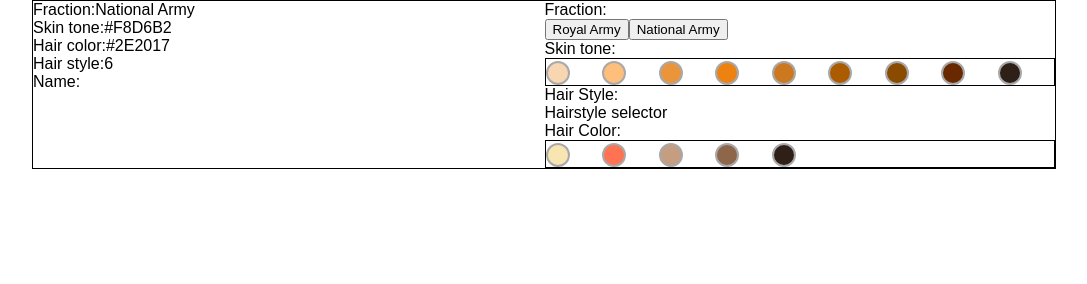
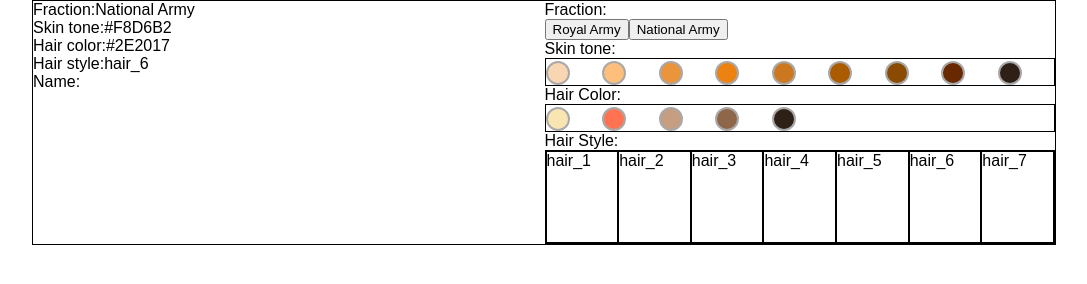
Before and after one commit to angrycola/OH-HCREATOR, a React app: page / in a window 1280 px wide. Shown: the whole page, without its empty margins (96-1183 px from the left). Built offline with nearby package versions, Linux system fonts and the light colour scheme.

Commit message:
HairStyle

```diff
--- a/src/actions/index.js
+++ b/src/actions/index.js
@@ -1,15 +1,16 @@
 import C from '../constants';
-import { fractions, skinTones, hairColors } from '../assets/data';
+import { fractions, skinTones, hairColors, hairStyles } from '../assets/data';
 
 
 const randomised = ({
 	fraction: fractions[Math.floor(Math.random() * 2)][1],
 	skinTone: skinTones[Math.floor(Math.random() * 9)][1],
-	hairStyle: Math.floor(Math.random() * 6) + 1,
 	hairColor: hairColors[Math.floor(Math.random() * 5)][1],
+	hairStyle: hairStyles[Math.floor(Math.random() * 7)][1]
 });
 
 export const randomise = () => ({ type: C.RANDOM_HERO, payload: randomised });
 export const setFraction = fraction => ({ type: C.SET_FRACTION, payload: fraction });
 export const setSkinTone = skinTone => ({ type: C.SET_SKINTONE, payload: skinTone });
 export const setHairColor = hairColor => ({ type: C.SET_HAIRCOLOR, payload: hairColor });
+export const setHairStyle = hairStyle => ({ type: C.SET_HAIRSTYLE, payload: hairStyle });
--- a/src/assets/css/index.css
+++ b/src/assets/css/index.css
@@ -13,16 +13,25 @@ body {
 	border: 1px solid black;
 }
 
-.skinToneSelector {
-	/*margin: auto 0;*/
-	display: grid;
-	grid-template-columns: repeat(9, 1fr);
-	/*grid-gap: 1px;*/
-	border: 1px solid black;
-}
-
 .round-botton {
 	border-radius: 50%;
 	padding: 10px;
 	border: 2px solid darkgrey;
 }
+
+.skinToneSelector {
+	display: grid;
+	grid-template-columns: repeat(9, 1fr);
+	border: 1px solid black;
+}
+
+.hairStyleSelector {
+	display: grid;
+	grid-template-columns: repeat(7, 1fr);
+	border: 1px solid black;
+}
+.hairStyleBox {
+	border: 1px solid black;
+	min-width: 20px;
+	min-height: 90px;
+}
--- a/src/assets/data/index.js
+++ b/src/assets/data/index.js
@@ -1,7 +1,7 @@
 export const fractions = [
 	[1, 'Royal'],
 	[2, 'National']
-]
+];
 
 export const skinTones = [
 	[1, '#F8D6B2'],
@@ -22,3 +22,13 @@ export const hairColors= [
 	[4, '#8E664A'],
 	[5, '#2E2017']
 ];
+
+export const hairStyles = [
+	[1, 'hair_1'],
+	[2, 'hair_2'],
+	[3, 'hair_3'],
+	[4, 'hair_4'],
+	[5, 'hair_5'],
+	[6, 'hair_6'],
+	[7, 'hair_7'],
+];
--- a/src/components/App/index.js
+++ b/src/components/App/index.js
@@ -15,10 +15,10 @@ const App = () =>
 			<FractionSelect />
 			Skin tone:
 			<SkinToneSelect />
+			Hair Color:
+			<HairColorSelect />
 			Hair Style:
 			<HairStyleSelect />
-			Hair Color:
-			<HairColorSelect />
 		</div>
 	</div>;
 
--- a/src/components/HairStyleSelect/index.js
+++ b/src/components/HairStyleSelect/index.js
@@ -1,7 +1,24 @@
 import React from 'react';
+import { hairStyles } from '../../assets/data';
 
-const hairStyleSelect = () =>
-	<div>
-		Hairstyle selector
-	</div>;
+const hairStyleSelect = ({ setHairStyle }) => {
+
+	const hairStyleHandler = style => setHairStyle(style);
+
+	const renderHairStyle = hairStyles.map(style =>
+		<div
+			onClick={ () => hairStyleHandler(style[1]) }
+			key={style[0]}
+			className='hairStyleBox'
+		>
+			{style[1]}
+		</div>
+	);
+
+	return (
+		<div className='hairStyleSelector'>
+			{ renderHairStyle }
+		</div>
+	);
+};
 export default hairStyleSelect;
--- a/src/containers/HairStyleSelect/index.js
+++ b/src/containers/HairStyleSelect/index.js
@@ -1,4 +1,9 @@
 import { connect } from 'react-redux';
 import HairStyleSelect from '../../components/HairStyleSelect';
+import { setHairStyle } from '../../actions';
 
-export default connect(null)(HairStyleSelect);
+const mapDispatchToProps = dispatch => ({
+	setHairStyle: style => dispatch(setHairStyle(style))
+});
+
+export default connect(null, mapDispatchToProps)(HairStyleSelect);
--- a/src/reducers/hero.js
+++ b/src/reducers/hero.js
@@ -10,6 +10,8 @@ export default function(state={}, action) {
 		return { ...state, skinTone: action.payload };
 	case C.SET_HAIRCOLOR:
 		return { ...state, hairColor: action.payload };
+	case C.SET_HAIRSTYLE:
+		return { ...state, hairStyle: action.payload };
 	default: return state;
 	}
 }
--- a/src/reducers/index.js
+++ b/src/reducers/index.js
@@ -1,6 +1,4 @@
 import { combineReducers } from 'redux';
 import hero from './hero';
 
-export default combineReducers({
-	hero
-});
+export default combineReducers({ hero });
```
